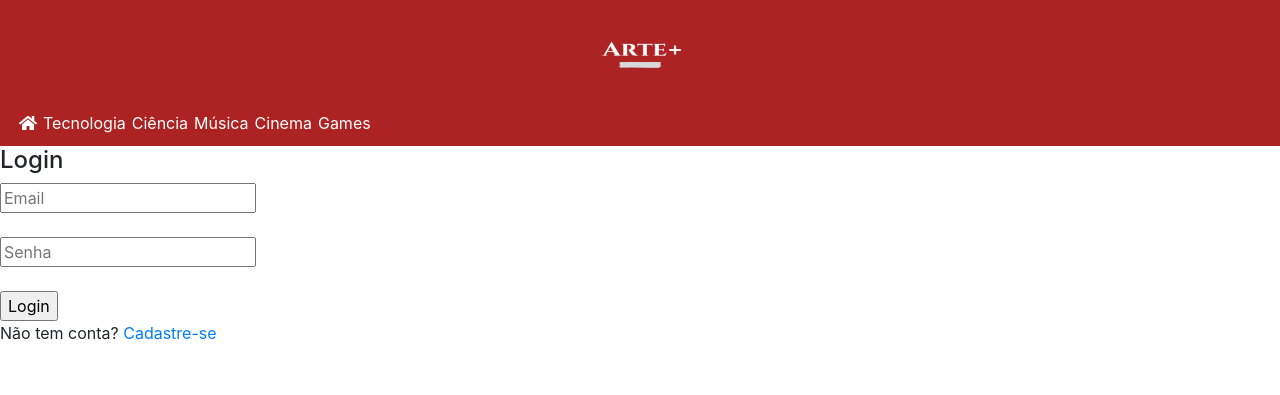
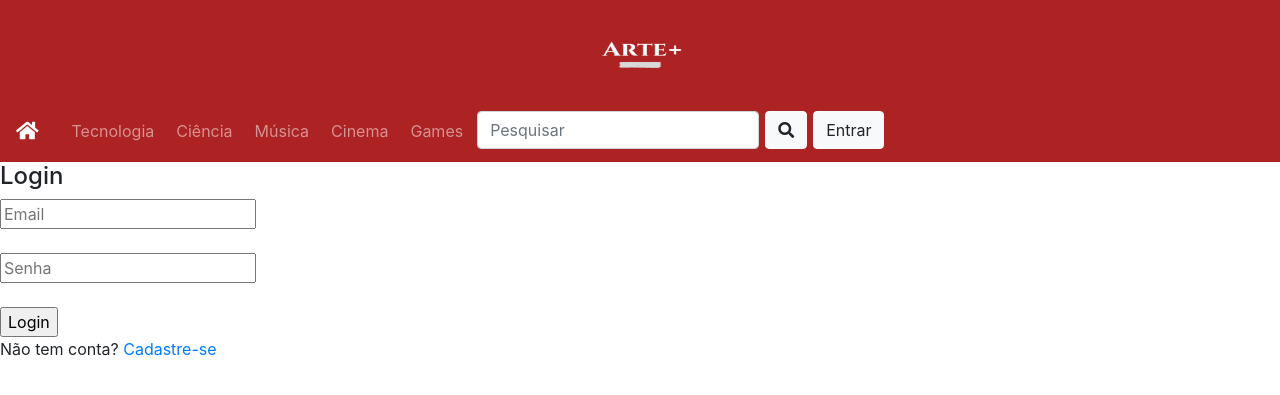
Before and after one commit to artemais/artemais, a PHP site: page /login.php in a window 1280 px wide. Shown: the top 395 px of the page. Run offline with PHP 8.4, Linux system fonts and the light colour scheme.

Commit message:
Ainda fazendo o header principal

```diff
--- a/assets/main.css
+++ b/assets/main.css
@@ -23,13 +23,6 @@
 	border-radius: 5px;
 }
 
-.bg-artemais a:hover {
-	background-color: #FFF;
-	color: #AD2222;
-	text-decoration: none;
-	border-radius: 5px;
-}
-
 /* Description */
 .description {
 	margin-left: 5px;
--- a/login.php
+++ b/login.php
@@ -33,29 +33,44 @@
 				</div>
 				<div class="col"></div>
 			</div>
-			<nav class="navbar navbar-expand-md bg-artemais">
-				<!-- Navigation -->
-				<li class="nav-item">
-					<a href="index.php"><i class="fas fa-home"></i></a>
+		</header>
+			<nav class="navbar navbar-expand-md bg-artemais navbar-dark">
+  			<a class="navbar-brand" href="#"><i class="fas fa-home"></i></a>
+  			<button class="navbar-toggler" type="button" data-toggle="collapse" data-target="#collapsibleNavbar">
+    			<span class="navbar-toggler-icon"></span>
+  			</button>
+  			<div class="collapse navbar-collapse" id="collapsibleNavbar">
+    			<ul class="navbar-nav">
+						<li class="navbar-nav">
+							<a class=""> <!-- Inserir espaço aqui -->
 						</li>
       			<li class="nav-item">
-					<a class="category" href="#">Tecnologia</a>
+        			<a class="nav-link" href="#">Tecnologia</a>
       			</li>
       			<li class="nav-item">
-					<a class="category" href="#">Ciência</a>
+        			<a class="nav-link" href="#">Ciência</a>
       			</li>
       			<li class="nav-item">
-					<a class="category" href="#">Música</a>
+        			<a class="nav-link" href="#">Música</a>
+      			</li>
+						<li class="nav-itemm">
+        			<a class="nav-link" href="#">Cinema</a>
       			</li>
 						<li class="nav-item">
-					<a class="category" href="#">Cinema</a>
+        			<a class="nav-link" href="#">Games</a>
       			</li>
 						<li class="nav-item">
-					<a class="category" href="#">Games</a>
+							<input class="form-control mr-sm-2" type="text" placeholder="Pesquisar">
 						</li>
-
+						<li class="nav-item">
+    					<button class="btn btn-light" type="submit"><i class="fas fa-search"></i></button>
+						</li>
+						<li class="nav-item">
+							<button class="btn btn-light" type="submit">Entrar</button>
+						</li>
+    			</ul>
+  			</div>
 			</nav>
-		</header>
 
 		<!-- END HEADER -->
 
```
Also changed, not shown: 1 other file. Lines whose indentation alone changed are shown as unchanged.
